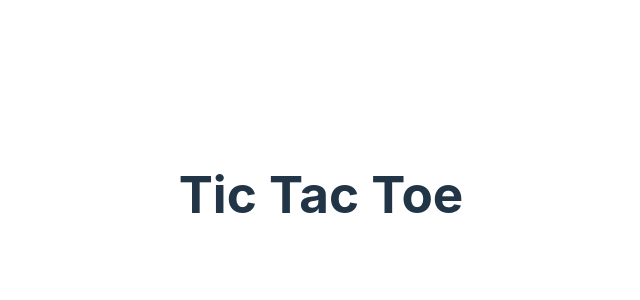
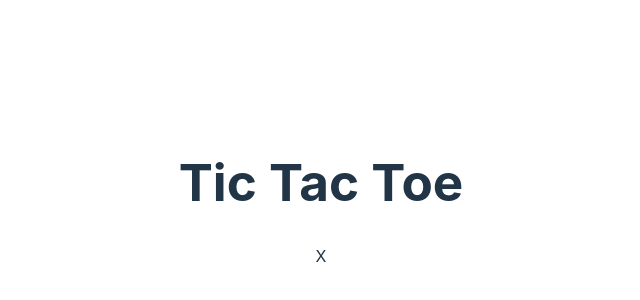
Before and after one commit to neeraj-gs/TicTac-Toe, a React (Vite) app in the folder tic-tac-toe/: page / in a window 1280 px wide. Shown: the part 206-506 px from the top of the page, without its empty margins (319-959 px from the left). Built offline with nearby package versions, Linux system fonts and the light colour scheme.

Commit message:
Added TIle COmponent that stores x or y

```diff
--- a/tic-tac-toe/src/components/Board.jsx
+++ b/tic-tac-toe/src/components/Board.jsx
@@ -1,6 +1,10 @@
+import Tile from "./Tile"
+
 const Board = () => {
   return (
-    <div></div>
+    <div>
+        <Tile />
+    </div>
   )
 }
 
--- /dev/null
+++ b/tic-tac-toe/src/components/Tile.jsx
@@ -0,0 +1,9 @@
+const Tile = () => {
+  return (
+    <div>
+        X
+    </div>
+  )
+}
+
+export default Tile
```
